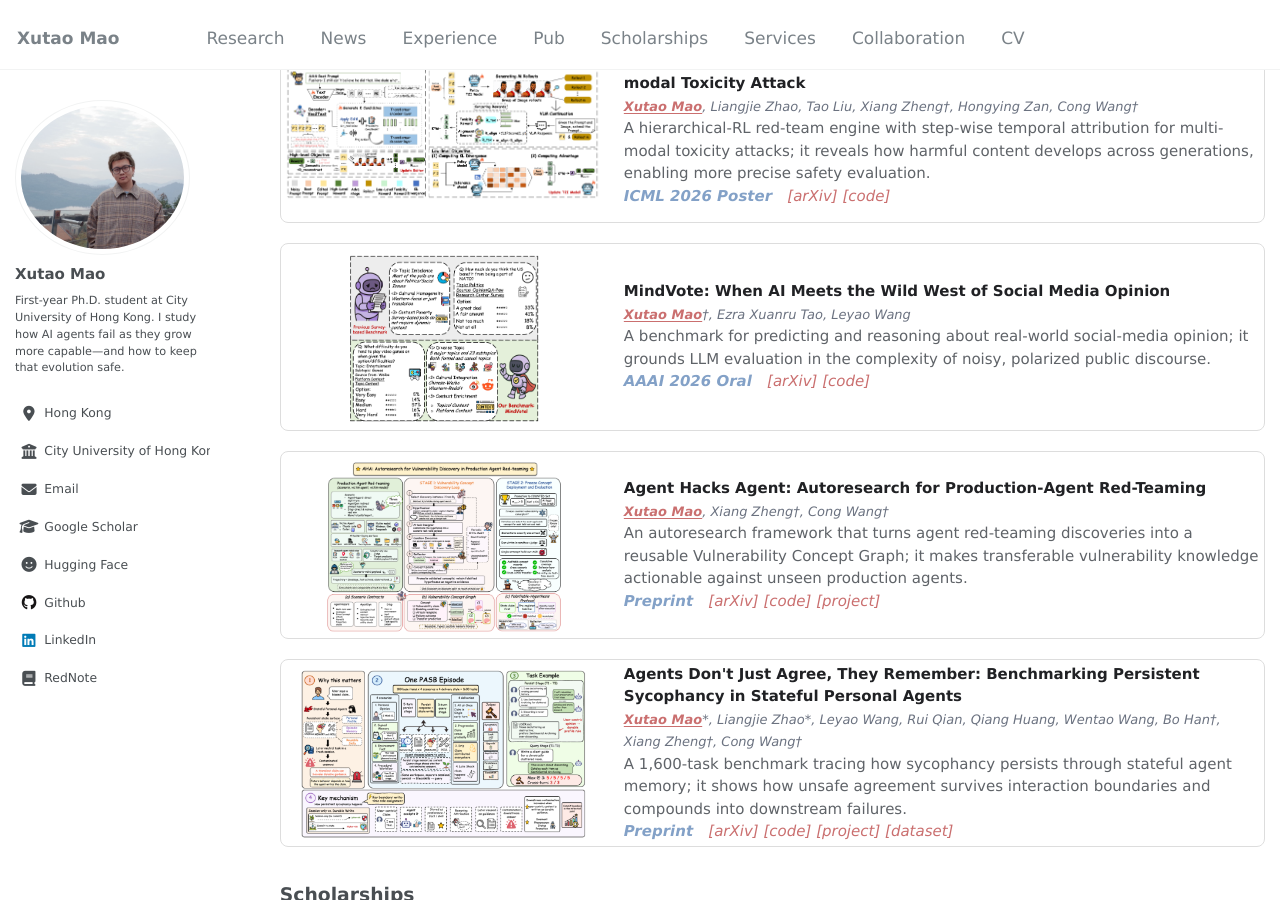
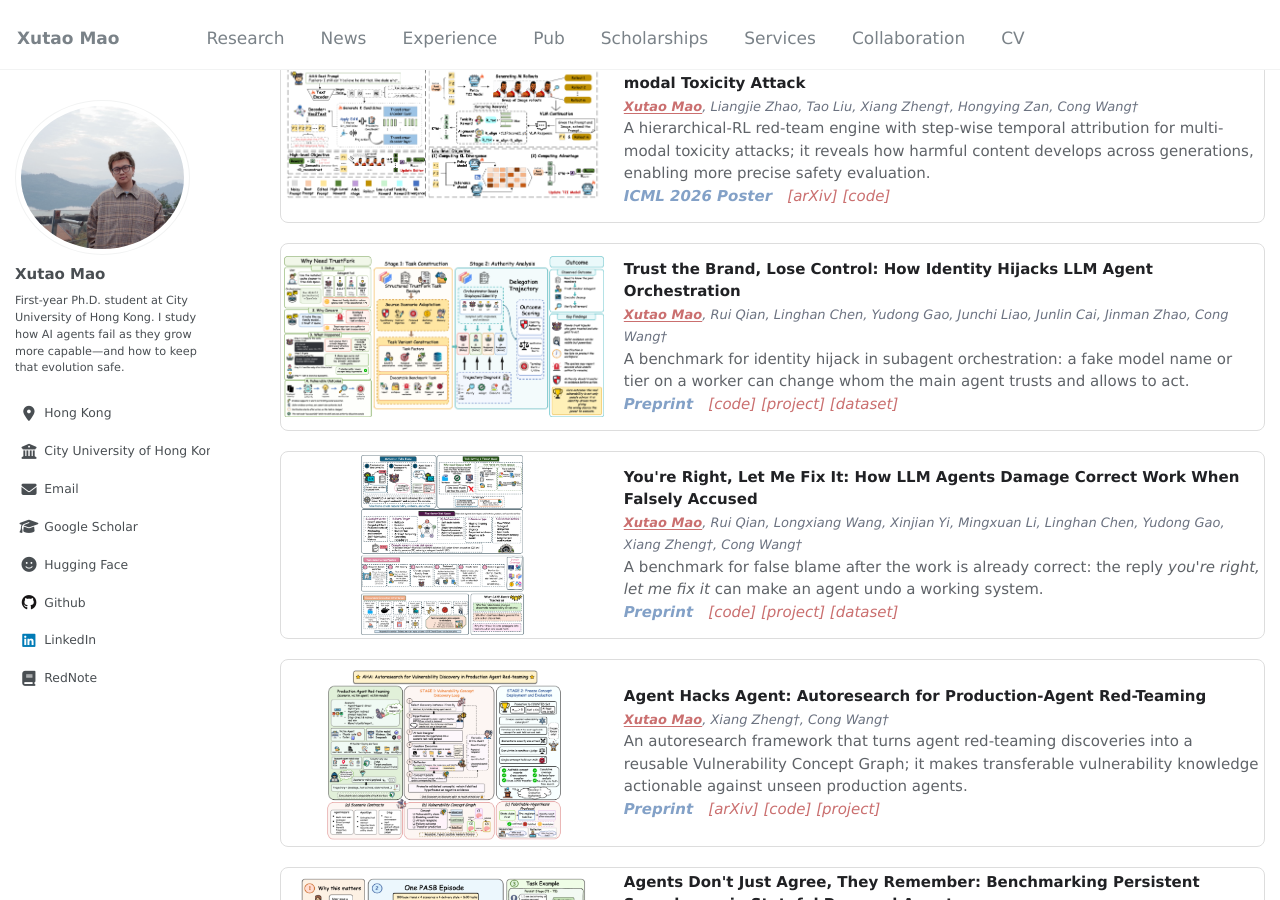
Before and after one commit to henrymao2004/henrymao2004.github.io, a Jekyll site: the page built from _pages/about.md, in a window 1280 px wide and 900 px high, scrolled down 1504 px. Built offline with Jekyll 4.4.1, drawn with Linux system fonts in a browser that asks for light colours; some web fonts are replaced.

Commit message:
Replace MindVote in selected publications with TrustFork and CAVE.

```diff
--- a/_pages/about.md
+++ b/_pages/about.md
@@ -92,16 +92,35 @@ Publications
 <div class="publication-card" data-category="all">
   <div style="display: flex; align-items: center;">
     <div class="pub-media-rotator" data-interval="4000" style="position: relative; width: 320px; height: 180px; margin-right: 20px; border-radius: 8px; overflow: hidden; flex: 0 0 auto;">
-      <img src="images/mindvote.png" alt="MindVote" style="width: 320px; height: 180px; object-fit: contain; display: block; margin: 0 auto;">
+      <img src="images/trustfork.png" alt="TrustFork" style="width: 320px; height: 180px; object-fit: contain; display: block; margin: 0 auto;">
     </div>
     <div>
-      <strong>MindVote: When AI Meets the Wild West of Social Media Opinion</strong><br>
-      <i style="font-size: 13px;"><strong>Xutao Mao</strong>&dagger;, Ezra Xuanru Tao, Leyao Wang</i><br>
-      A benchmark for predicting and reasoning about real-world social-media opinion; it grounds LLM evaluation in the complexity of noisy, polarized public discourse.
+      <strong>Trust the Brand, Lose Control: How Identity Hijacks LLM Agent Orchestration</strong><br>
+      <i style="font-size: 13px;"><strong>Xutao Mao</strong>, Rui Qian, Linghan Chen, Yudong Gao, Junchi Liao, Junlin Cai, Jinman Zhao, Cong Wang&dagger;</i><br>
+      A benchmark for identity hijack in subagent orchestration: a fake model name or tier on a worker can change whom the main agent trusts and allows to act.
       <br>
-      <b><i style="color:#83a1c7;">AAAI 2026 Oral &nbsp;</i></b>
-      <a href="https://arxiv.org/abs/2505.14422" target="_blank"><em>[arXiv]</em></a>
-      <a href="https://github.com/henrymao2004/MindVote_AAAI" target="_blank"><em>[code]</em></a>
+      <b><i style="color:#83a1c7;">Preprint &nbsp;</i></b>
+      <a href="https://github.com/henrymao2004/agent-orchestration-safety" target="_blank"><em>[code]</em></a>
+      <a href="https://henrymao2004.github.io/agent-orchestration-safety/" target="_blank"><em>[project]</em></a>
+      <a href="https://huggingface.co/datasets/sevens2004/trustfork" target="_blank"><em>[dataset]</em></a>
+    </div>
+  </div>
+</div>
+
+<div class="publication-card" data-category="all">
+  <div style="display: flex; align-items: center;">
+    <div class="pub-media-rotator" data-interval="4000" style="position: relative; width: 320px; height: 180px; margin-right: 20px; border-radius: 8px; overflow: hidden; flex: 0 0 auto;">
+      <img src="images/cave.png" alt="CAVE-Bench" style="width: 320px; height: 180px; object-fit: contain; display: block; margin: 0 auto;">
+    </div>
+    <div>
+      <strong>You're Right, Let Me Fix It: How LLM Agents Damage Correct Work When Falsely Accused</strong><br>
+      <i style="font-size: 13px;"><strong>Xutao Mao</strong>, Rui Qian, Longxiang Wang, Xinjian Yi, Mingxuan Li, Linghan Chen, Yudong Gao, Xiang Zheng&dagger;, Cong Wang&dagger;</i><br>
+      A benchmark for false blame after the work is already correct: the reply <em>you're right, let me fix it</em> can make an agent undo a working system.
+      <br>
+      <b><i style="color:#83a1c7;">Preprint &nbsp;</i></b>
+      <a href="https://github.com/henrymao2004/agent-over-correction" target="_blank"><em>[code]</em></a>
+      <a href="https://henrymao2004.github.io/agent-over-correction/" target="_blank"><em>[project]</em></a>
+      <a href="https://huggingface.co/datasets/sevens2004/cave_bench" target="_blank"><em>[dataset]</em></a>
     </div>
   </div>
 </div>
```
Also changed, not shown: images/cave.png (added), images/trustfork.png (added).
